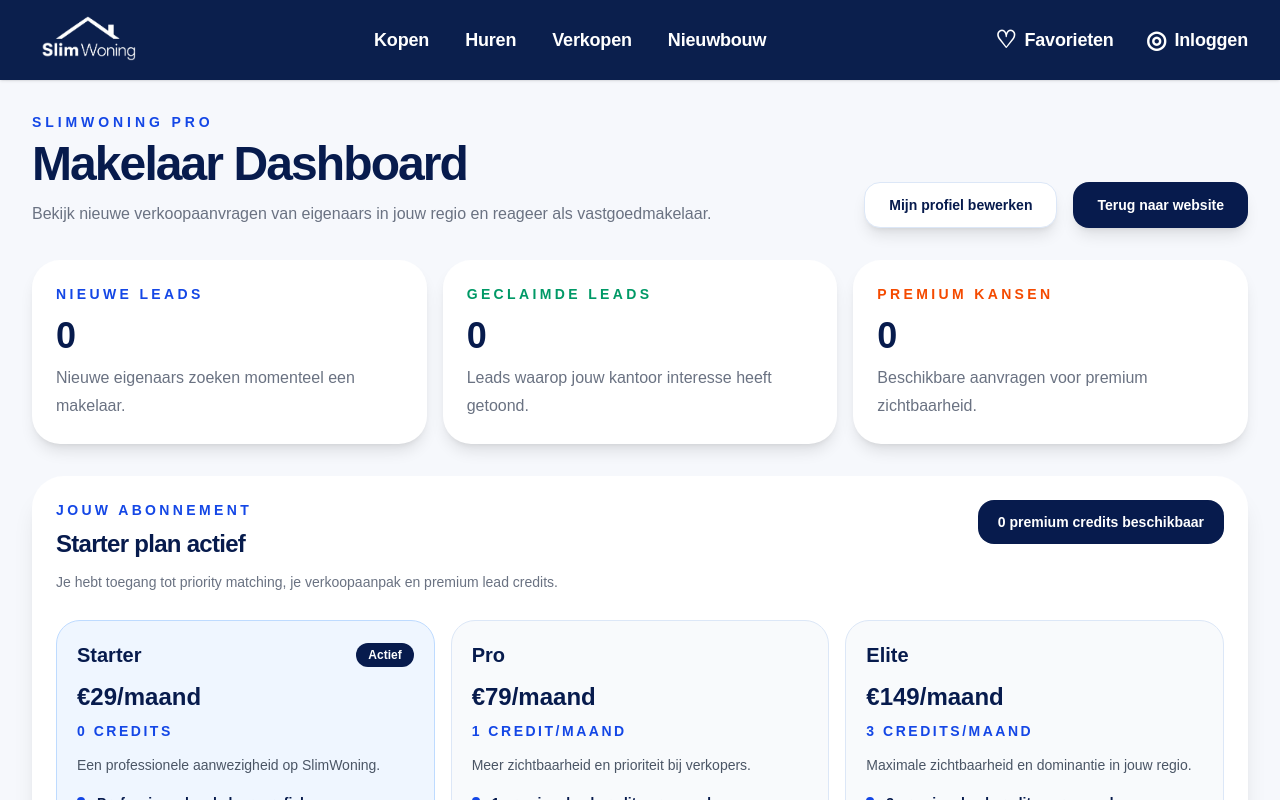
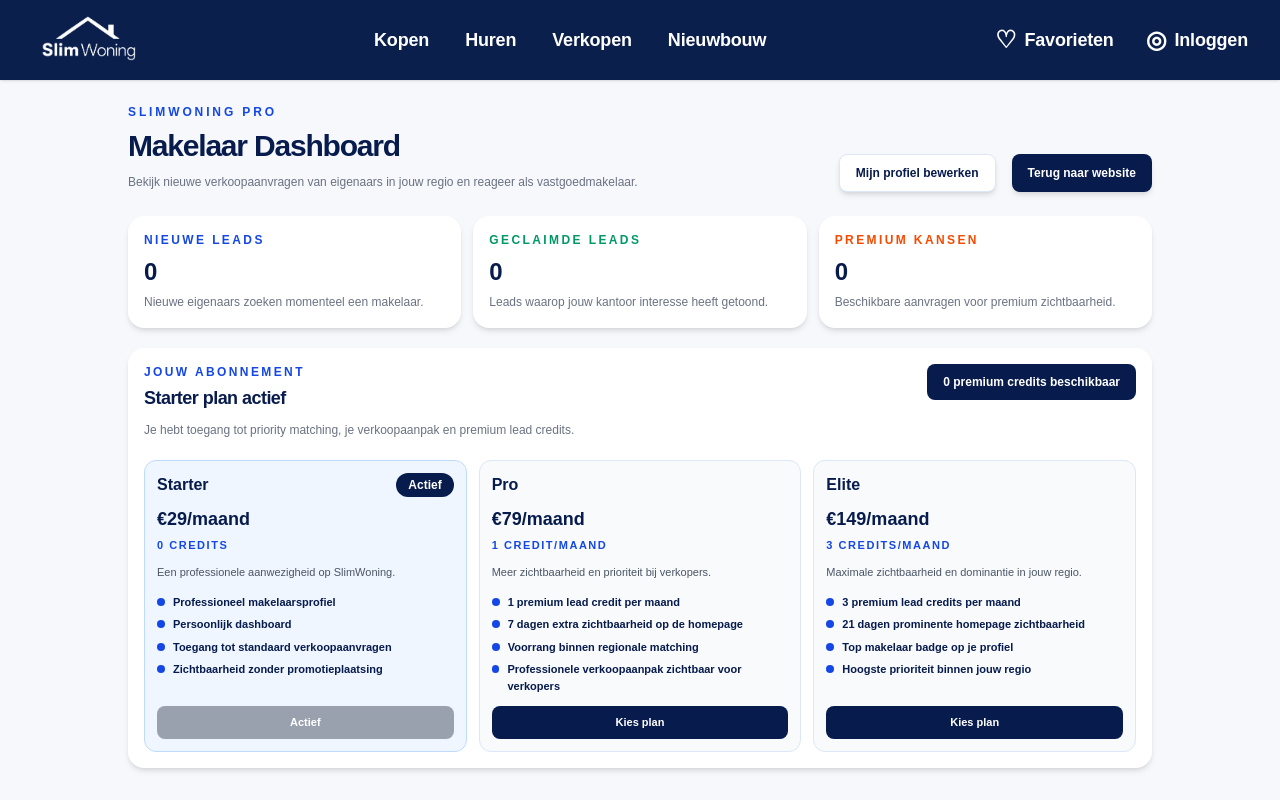
Before and after one commit to shahrambayatiads-web/real-estate-app, a Next.js app: page /makelaar-dashboard in a window 1280 px wide. Shown: the top 800 px of the page. Built offline with nearby package versions, Linux system fonts and the light colour scheme; no server answers; the database is empty.

Commit message:
Make makelaar dashboard more compact

```diff
--- a/src/app/makelaar-dashboard/page.tsx
+++ b/src/app/makelaar-dashboard/page.tsx
@@ -8,8 +8,8 @@
   return (
     <Suspense
       fallback={
-        <main className="min-h-screen bg-[#F6F8FC] px-4 py-8 text-[#071B4D] md:px-8">
-          <div className="mx-auto max-w-7xl rounded-[2rem] bg-white p-6 shadow-xl">
+        <main className="min-h-screen bg-[#F6F8FC] px-4 py-6 text-[#071B4D] md:px-8 lg:px-16">
+          <div className="mx-auto max-w-5xl rounded-2xl bg-white p-4 shadow-md">
             <p className="text-base font-bold text-gray-500">Dashboard laden...</p>
           </div>
         </main>
@@ -310,8 +310,8 @@
   ).length
 
   return (
-    <main className="min-h-screen bg-[#F6F8FC] px-4 py-8 text-[#071B4D] md:px-8">
-      <div className="mx-auto max-w-7xl">
+    <main className="min-h-screen bg-[#F6F8FC] px-4 py-6 text-[#071B4D] md:px-8 lg:px-16">
+      <div className="mx-auto max-w-5xl">
         {paymentSuccess && (
           <div className="mb-10 rounded-2xl border border-emerald-200 bg-emerald-50 p-5 text-emerald-800">
             <p className="font-black">Betaling succesvol</p>
@@ -330,15 +330,15 @@
           </div>
         )}
 
-        <div className="mb-8 flex flex-col gap-5 md:flex-row md:items-end md:justify-between">
+        <div className="mb-6 flex flex-col gap-4 md:flex-row md:items-end md:justify-between">
           <div>
-            <p className="text-sm font-black uppercase tracking-[0.28em] text-blue-700">
+            <p className="text-xs font-black uppercase tracking-[0.24em] text-blue-700">
               SlimWoning Pro
             </p>
-            <h1 className="mt-2 text-4xl font-black tracking-[-0.04em] md:text-5xl">
+            <h1 className="mt-2 text-2xl font-black tracking-[-0.04em] md:text-3xl">
               Makelaar Dashboard
             </h1>
-            <p className="mt-3 max-w-3xl text-base leading-7 text-gray-500">
+            <p className="mt-2 max-w-xl text-xs leading-5 text-gray-500">
               Bekijk nieuwe verkoopaanvragen van eigenaars in jouw regio en reageer als vastgoedmakelaar.
             </p>
           </div>
@@ -347,7 +347,7 @@
             <button
               type="button"
               onClick={() => (window.location.href = '/makelaar-profiel')}
-              className="rounded-2xl border border-[#DCE7F7] bg-white px-6 py-3 text-sm font-black text-[#071B4D] shadow-lg transition hover:bg-[#F1F5FF]"
+              className="rounded-lg border border-[#DCE7F7] bg-white px-4 py-2.5 text-xs font-black text-[#071B4D] shadow-md transition hover:bg-[#F1F5FF]"
             >
               Mijn profiel bewerken
             </button>
@@ -355,14 +355,14 @@
             <button
               type="button"
               onClick={() => (window.location.href = '/')}
-              className="rounded-2xl bg-[#071B4D] px-6 py-3 text-sm font-black text-white shadow-lg transition hover:scale-[1.02]"
+              className="rounded-lg bg-[#071B4D] px-4 py-2.5 text-xs font-black text-white shadow-md transition hover:scale-[1.02]"
             >
               Terug naar website
             </button>
           </div>
         </div>
 
-        <div className="grid grid-cols-1 gap-4 md:grid-cols-3">
+        <div className="grid grid-cols-1 gap-3 md:grid-cols-3">
           <StatCard
             title="Nieuwe leads"
             value={newLeads}
@@ -383,31 +383,31 @@
           />
         </div>
 
-        <section className="mt-8 rounded-[2rem] bg-white p-6 shadow-xl">
+        <section className="mt-5 rounded-2xl bg-white p-4 shadow-md">
           <div className="flex flex-col gap-5 md:flex-row md:items-start md:justify-between">
             <div>
-              <p className="text-sm font-black uppercase tracking-[0.24em] text-blue-700">
+              <p className="text-xs font-black uppercase tracking-[0.2em] text-blue-700">
                 Jouw abonnement
               </p>
-              <h2 className="mt-2 text-2xl font-black tracking-[-0.03em]">
+              <h2 className="mt-1 text-lg font-black tracking-[-0.03em]">
                 {activePlan.charAt(0).toUpperCase() + activePlan.slice(1)} plan actief
               </h2>
-              <p className="mt-2 max-w-3xl text-sm leading-7 text-gray-500">
+              <p className="mt-2 max-w-xl text-xs leading-5 text-gray-500">
                 Je hebt toegang tot priority matching, je verkoopaanpak en premium lead credits.
               </p>
             </div>
 
-            <div className="rounded-2xl bg-[#071B4D] px-5 py-3 text-sm font-black text-white">
+            <div className="rounded-lg bg-[#071B4D] px-4 py-2.5 text-xs font-black text-white">
               {premiumCredits} premium {premiumCredits === 1 ? 'credit' : 'credits'} beschikbaar
             </div>
             {(planMessage || pendingPlan) && (
-              <div className="rounded-2xl border border-amber-200 bg-amber-50 px-6 py-4 text-sm font-black text-amber-700">
+              <div className="rounded-lg border border-amber-200 bg-amber-50 px-4 py-2.5 text-xs font-black text-amber-700">
                 {planMessage || `${pendingPlan.charAt(0).toUpperCase() + pendingPlan.slice(1)} wordt actief vanaf volgende maand.`}
               </div>
             )}
           </div>
 
-          <div className="mt-6 grid grid-cols-1 gap-4 md:grid-cols-3">
+          <div className="mt-5 grid grid-cols-1 gap-3 md:grid-cols-3">
             <PlanCard
               title="Starter"
               price="€29/maand"
@@ -461,11 +461,11 @@
 
         <div className="mt-8 space-y-8">
           {loading ? (
-            <div className="rounded-[2rem] bg-white p-6 shadow-xl">
+            <div className="rounded-2xl bg-white p-4 shadow-md">
               <p className="text-base font-bold text-gray-500">Leads laden...</p>
             </div>
           ) : leads.length === 0 ? (
-            <div className="rounded-[2rem] bg-white p-6 shadow-xl">
+            <div className="rounded-2xl bg-white p-4 shadow-md">
               <p className="text-base font-bold text-gray-500">Nog geen leads beschikbaar.</p>
             </div>
           ) : (
@@ -477,14 +477,14 @@
               return (
                 <section
                   key={lead.id}
-                  className="rounded-[2rem] bg-white p-6 shadow-xl"
+                  className="rounded-2xl bg-white p-4 shadow-md"
                 >
                   <div className="flex flex-col gap-5 md:flex-row md:items-start md:justify-between">
                     <div>
-                      <p className="text-sm font-black uppercase tracking-[0.24em] text-blue-700">
+                      <p className="text-xs font-black uppercase tracking-[0.2em] text-blue-700">
                         Nieuwe aanvraag
                       </p>
-                      <h2 className="mt-2 text-2xl font-black tracking-[-0.03em] md:text-3xl">
+                      <h2 className="mt-1 text-xl font-black tracking-[-0.03em] md:text-2xl">
                         Verkoopaanvraag in {lead.city || 'België'}
                       </h2>
                     </div>
@@ -492,7 +492,7 @@
                     <StatusBadge status={lead.status} />
                   </div>
 
-                  <div className="mt-6 grid grid-cols-1 gap-4 md:grid-cols-4">
+                  <div className="mt-4 grid grid-cols-1 gap-2.5 md:grid-cols-4">
                     <InfoCard label="Voorkeur" value={lead.preferences?.[0] || 'Lokale makelaar'} />
                     <InfoCard
                       label="Status"
@@ -505,11 +505,11 @@
                     <InfoCard label="Regio" value={lead.city || 'Gent'} />
                   </div>
 
-                  <div className="mt-6 rounded-[1.5rem] border border-[#DCE7F7] bg-[#F8FBFF] p-5">
-                    <p className="text-base font-black">
+                  <div className="mt-4 rounded-xl border border-[#DCE7F7] bg-[#F8FBFF] p-3">
+                    <p className="text-sm font-black">
                       Nieuwe eigenaar zoekt een makelaar in deze regio.
                     </p>
-                    <p className="mt-2 max-w-3xl text-sm leading-7 text-gray-500">
+                    <p className="mt-1 max-w-2xl text-xs leading-5 text-gray-500">
                       {(isClaimed || isPremium)
                         ? 'Contactgegevens zijn beschikbaar voor deze lead.'
                         : 'Contactgegevens blijven verborgen tot deze lead geclaimd wordt via SlimWoning.'}
@@ -518,20 +518,20 @@
                     {(isClaimed || isPremium) && (
                       <>
                         {makelaarProfile && (
-                          <div className="mt-6 rounded-2xl border border-[#DCE7F7] bg-[#F8FBFF] p-5">
-                            <p className="text-sm font-black uppercase tracking-[0.18em] text-blue-700">
+                          <div className="mt-4 rounded-xl border border-[#DCE7F7] bg-[#F8FBFF] p-3">
+                            <p className="text-xs font-black uppercase tracking-[0.16em] text-blue-700">
                               Jouw presentatie aan de verkoper
                             </p>
 
-                            <h3 className="mt-3 text-2xl font-black text-[#071B4D]">
+                            <h3 className="mt-2 text-xl font-black text-[#071B4D]">
                               {makelaarProfile.kantoor_naam}
                             </h3>
 
-                            <p className="mt-3 text-sm leading-7 text-gray-600">
+                            <p className="mt-2 text-xs leading-5 text-gray-600">
                               {makelaarProfile.jaren_ervaring} ervaring · {makelaarProfile.verkochte_woningen} woningen verkocht · {makelaarProfile.review_score} reviews
                             </p>
 
-                            <div className="mt-5 grid grid-cols-1 gap-4 md:grid-cols-2">
+                            <div className="mt-4 grid grid-cols-1 gap-3 md:grid-cols-2">
                               <SellerInfo
                                 label="Regio"
                                 value={makelaarProfile.regio || 'Niet ingevuld'}
@@ -553,25 +553,24 @@
                               />
                             </div>
 
-                            <div className="mt-5 rounded-xl bg-white p-5">
-                              <p className="text-xs font-black uppercase tracking-[0.18em] text-blue-700">
+                            <div className="mt-4 rounded-xl bg-white p-4">
+                              <p className="text-xs font-black uppercase tracking-[0.16em] text-blue-700">
                                 Jouw verkoopaanpak
                               </p>
-
-                              <p className="mt-3 leading-7 text-gray-600">
+                              <p className="mt-2 leading-5 text-gray-600">
                                 {makelaarProfile.pitch || 'Geen verkoopaanpak ingevuld'}
                               </p>
                             </div>
                           </div>
                         )}
 
-                        <div className="mt-5 grid grid-cols-1 gap-4 md:grid-cols-2">
+                        <div className="mt-4 grid grid-cols-1 gap-3 md:grid-cols-2">
                           <SellerInfo label="Naam" value={lead.seller_name || 'Niet ingevuld'} />
                           <SellerInfo label="E-mail" value={lead.seller_email || 'Niet ingevuld'} />
                           <SellerInfo label="Telefoon" value={lead.seller_phone || 'Niet ingevuld'} />
                           <SellerInfo label="Regio" value={lead.city || 'Gent'} />
-                          <div className="rounded-xl bg-[#F8FAFC] p-4 md:col-span-2">
-                            <p className="text-xs font-black uppercase tracking-[0.18em] text-blue-700">
+                          <div className="rounded-lg bg-[#F8FAFC] p-2.5 md:col-span-2">
+                            <p className="text-xs font-black uppercase tracking-[0.16em] text-blue-700">
                               Woning link
                             </p>
                             {lead.property_id ? (
@@ -591,12 +590,12 @@
                       </>
                     )}
 
-                    <div className="mt-6 flex flex-wrap gap-4">
+                    <div className="mt-4 flex flex-wrap gap-3">
                       <button
                         type="button"
                         onClick={() => claimLead(lead.id)}
                         disabled={!isNew || claimingId === lead.id}
-                        className={`rounded-2xl px-7 py-4 text-sm font-black text-white transition ${
+                        className={`rounded-lg px-4 py-2.5 text-xs font-black text-white transition ${
                           isNew
                             ? 'bg-[#071B4D] hover:scale-[1.02]'
                             : 'cursor-not-allowed bg-gray-400'
@@ -613,7 +612,7 @@
                         type="button"
                         onClick={() => buyPremium(lead.id)}
                         disabled={!isNew}
-                        className={`rounded-2xl border px-7 py-4 text-sm font-black transition ${
+                        className={`rounded-lg border px-4 py-2.5 text-xs font-black transition ${
                           isNew
                             ? 'border-[#DCE7F7] bg-white text-[#071B4D] hover:bg-[#F1F5FF]'
                             : isPremium
@@ -658,12 +657,12 @@
         : 'text-blue-700'
 
   return (
-    <div className="rounded-[1.75rem] bg-white p-6 shadow-lg">
-      <p className={`text-sm font-black uppercase tracking-[0.24em] ${toneClass}`}>
+    <div className="rounded-2xl bg-white p-4 shadow-md">
+      <p className={`text-xs font-black uppercase tracking-[0.2em] ${toneClass}`}>
         {title}
       </p>
-      <p className="mt-3 text-4xl font-black">{value}</p>
-      <p className="mt-2 text-base leading-7 text-gray-500">{description}</p>
+      <p className="mt-2 text-2xl font-black">{value}</p>
+      <p className="mt-1 text-xs leading-5 text-gray-500">{description}</p>
     </div>
   )
 }
@@ -689,9 +688,9 @@
 
 function InfoCard({ label, value }: { label: string; value: string }) {
   return (
-    <div className="rounded-[1.25rem] bg-[#F8FAFC] p-4">
-      <p className="text-sm text-gray-500">{label}</p>
-      <p className="mt-2 text-lg font-black">{value}</p>
+    <div className="rounded-lg bg-[#F8FAFC] p-2.5">
+      <p className="text-xs text-gray-500">{label}</p>
+      <p className="mt-1 text-sm font-black">{value}</p>
     </div>
   )
 }
@@ -732,29 +731,29 @@
 }) {
   return (
     <div
-      className={`flex h-full flex-col rounded-[1.5rem] border p-5 ${
+      className={`flex h-full flex-col rounded-xl border p-3 ${
         active
           ? 'border-blue-200 bg-blue-50'
           : 'border-[#DCE7F7] bg-[#F8FAFC]'
       }`}
     >
       <div className="flex items-center justify-between gap-4">
-        <p className="text-xl font-black text-[#071B4D]">{title}</p>
+        <p className="text-base font-black text-[#071B4D]">{title}</p>
         {(active || pending) && (
           <span className="rounded-full bg-[#071B4D] px-3 py-1 text-xs font-black text-white">
             {active ? 'Actief' : 'Gepland'}
           </span>
         )}
       </div>
-      <p className="mt-3 text-2xl font-black text-[#071B4D]">{price}</p>
-      <p className="mt-2 text-sm font-black uppercase tracking-[0.18em] text-blue-700">
+      <p className="mt-2 text-lg font-black text-[#071B4D]">{price}</p>
+      <p className="mt-1 text-[11px] font-black uppercase tracking-[0.14em] text-blue-700">
         {credits}
       </p>
-      <p className="mt-3 text-sm leading-6 text-gray-600">{description}</p>
+      <p className="mt-2 text-[11px] leading-5 text-gray-600">{description}</p>
 
-      <ul className="mt-4 flex-1 space-y-2">
+      <ul className="mt-3 flex-1 space-y-1.5">
         {benefits.map((benefit) => (
-          <li key={benefit} className="flex gap-3 text-sm font-bold text-[#071B4D]">
+          <li key={benefit} className="flex gap-2 text-[11px] font-bold text-[#071B4D]">
             <span className="mt-1 h-2 w-2 rounded-full bg-blue-700" />
             <span>{benefit}</span>
           </li>
@@ -771,7 +770,7 @@
             console.log('Plan button clicked')
             onSelect?.()
           }}
-          className={`mt-5 w-full rounded-2xl px-5 py-3 text-sm font-black text-white transition ${
+          className={`mt-3 w-full rounded-lg px-3 py-2 text-[11px] font-black text-white transition ${
             active || pending || disabled
               ? 'cursor-not-allowed bg-gray-400'
               : 'cursor-pointer bg-[#071B4D] hover:scale-[1.02]'
```
